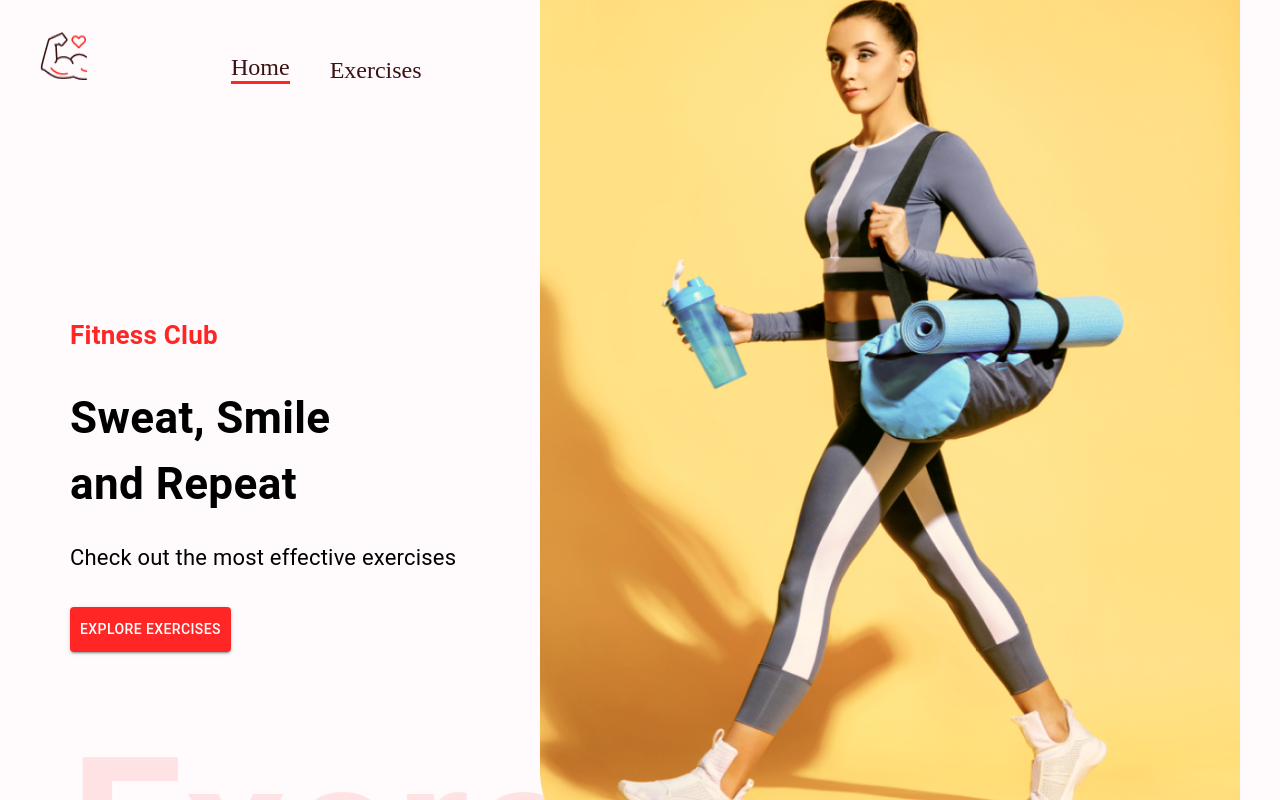
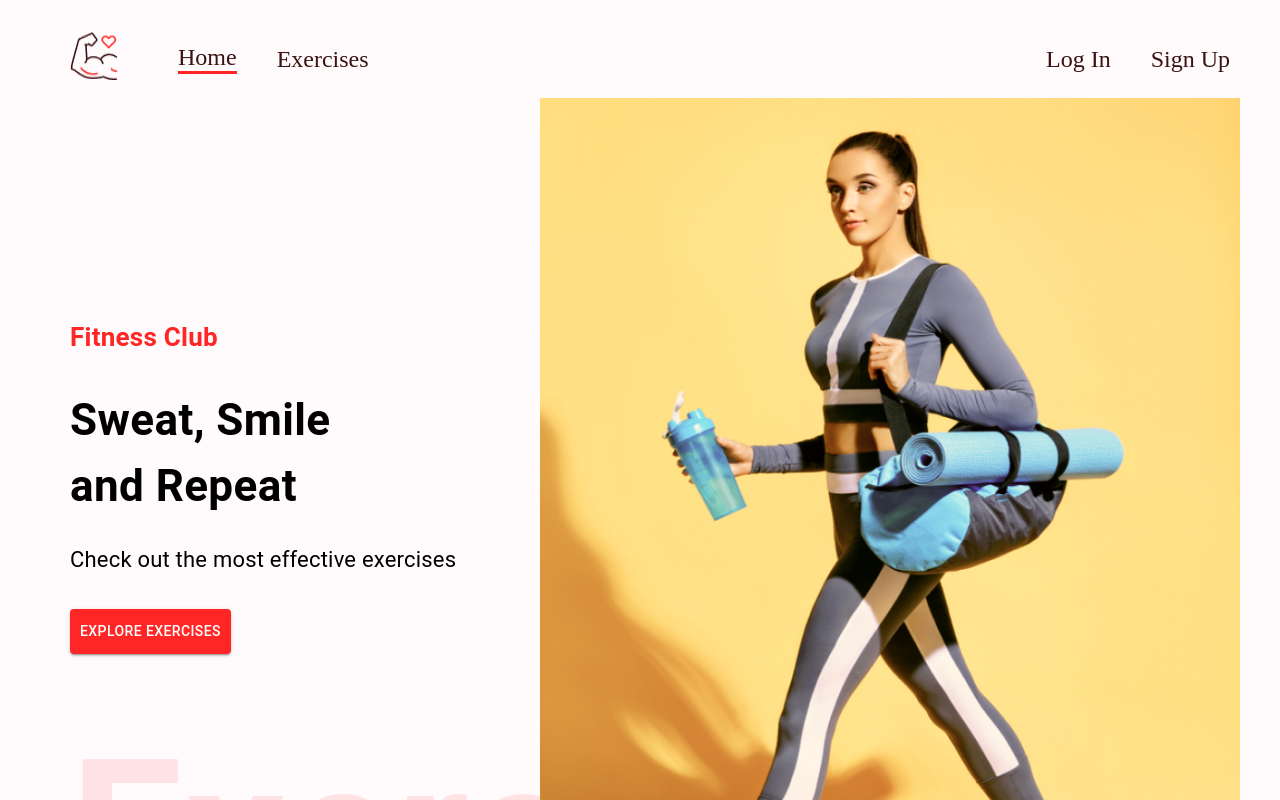
Before and after one commit to weichinglim/fitness-website, a React (Create React App) app: page / in a window 1280 px wide. Shown: the top 800 px of the page. Built offline with nearby package versions, Linux system fonts and the light colour scheme; no server answers.

Commit message:
Add LogIn, SignUp to navbar

```diff
--- a/package.json
+++ b/package.json
@@ -6,6 +6,7 @@
     "@emotion/react": "^11.14.0",
     "@emotion/styled": "^11.14.0",
     "@mui/material": "^7.1.0",
+    "@supabase/supabase-js": "^2.50.2",
     "@testing-library/dom": "^10.4.0",
     "@testing-library/jest-dom": "^6.6.3",
     "@testing-library/react": "^16.3.0",
--- a/src/App.css
+++ b/src/App.css
@@ -59,7 +59,7 @@ body {
   top: 0px;
   width: 700px;
   height: 900px;
-  margin-top: -330px;
+  margin-top: -200px;
 
 }
 
--- a/src/App.js
+++ b/src/App.js
@@ -7,17 +7,24 @@ import ExerciseDetail from './pages/ExerciseDetail';
 import Home from './pages/Home';
 import Navbar from './components/Navbar';
 import Footer from './components/Footer';
+import LogIn from './components/LogIn';
+import SignUp from './components/SignUp';
 
 const App = () => {
   return (
+    <>
+    <Navbar />
     <Box width="400px" sx={{width: {xl: '1488px '}}} m="auto" >
-        <Navbar />
         <Routes>
             <Route path="/" element={<Home />} />
             <Route path="/exercise/:id" element={<ExerciseDetail />} />
+            <Route> path = </Route>
+            <Route path="/login" element={<LogIn/>} />
+            <Route path="/signup" element={<SignUp />} />
         </Routes>
         <Footer />
     </Box>
+    </>
   )
 }
 
--- a/src/components/HeroBanner.js
+++ b/src/components/HeroBanner.js
@@ -27,7 +27,7 @@ const HeroBanner = () => {
             activeClass="active-link" // apply class when target is active
             style={{ textDecoration: 'none', color: '#3A1212', cursor: 'pointer'}}
           >
-            <Button variant='contained' color='error' href='#exercises' sx={{backgroundColor: '#FF2625', padding:'10px'}} >
+            <Button variant='contained' color='error' sx={{backgroundColor: '#FF2625', padding:'10px'}} >
                 Explore Exercises
             </Button>
           </ScrollLink>
@@ -39,5 +39,5 @@ const HeroBanner = () => {
     </Box>
   )
 }
-
+// Removed in  href='#exercises' <Button>
 export default HeroBanner;
--- /dev/null
+++ b/src/components/LogIn.js
@@ -0,0 +1,13 @@
+import React from 'react'
+
+const LogIn = () => {
+  return (
+    <div>LogIn
+        <h2>Log In Page</h2>
+
+    </div>
+
+  )
+}
+
+export default LogIn
--- a/src/components/Navbar.js
+++ b/src/components/Navbar.js
@@ -1,26 +1,44 @@
 import React from 'react';
-import { Link } from 'react-router-dom';
+import { NavLink, useLocation } from 'react-router-dom';
 import { Stack } from '@mui/material';
 import { Link as ScrollLink } from 'react-scroll';
 
 import Logo from '../assets/images/Logo.png';
 
 const Navbar = ({ onExercisesClick }) => {
+
+  const location = useLocation(); // to show or hide certain navbar elements on diff pages
+
+  const linkStyle = ({isActive}) => ({
+    textDecoration: 'none',
+    color: '#3A1212',
+    borderBottom: isActive? '3px solid #FF2625' : 'none',
+  });
+
   return (
-    <Stack direction='row' justifyContent='space-around' sx={{gap: { sm: '123px', xs: '40px'}, mt: {sm: '32px', xs:'20px'}, justifyContent:'none'}} px='20px' >
-      <Link to= "/" >
-        <img src={Logo} alt="logo" style={{width: '48px', height:'48px', margin:'0 20px'}} />
-      </Link>
+    <Stack
+      direction='row'
+      justifyContent='space-between'
+      alignItems='center'
+      px='50px'
+      sx={{gap: { sm: '123px', xs: '40px'}, mt: {sm: '32px', xs:'20px'}, justifyContent:'space-between'}}
+    >
+
+    {/* Justified Left on Page */}
     <Stack
         direction='row'
         gap='40px'
         fontSize='24px'
-        alignItems='flex-end'
+        alignItems='center'
       >
-        <Link to='/' style={{textDecoration:'none', color:'#3A1212', borderBottom:'3px solid #FF2625'}} >Home</Link>
+        <NavLink to= "/" >
+          <img src={Logo} alt="logo" style={{width: '48px', height:'48px', margin:'0 20px'}} />
+        </NavLink>
+        <NavLink to='/' style={linkStyle} >Home</NavLink>
+
         {/* <a href="#exercises" style={{textDecoration: 'none', color: '#3A1212' }} >Exercises</a> */}
-
-        <ScrollLink
+        {location.pathname !== '/login' && location.pathname !== '/signup' &&
+          (<ScrollLink
           to="searchExercises"
           smooth={true}
           duration={500}
@@ -31,7 +49,21 @@ const Navbar = ({ onExercisesClick }) => {
         >
           Exercises
         </ScrollLink>
+        )}
+
       </Stack>
+
+      {/* Justified Right on Page */}
+      <Stack
+          direction='row'
+          gap='40px'
+          fontSize='24px'
+          alignItems='center'
+      >
+        <NavLink to='/login' style={linkStyle} >Log In</NavLink>
+        <NavLink to='/signup' style={linkStyle} >Sign Up</NavLink>
+      </Stack>
+
     </Stack>
   )
 }
--- /dev/null
+++ b/src/components/SignUp.js
@@ -0,0 +1,12 @@
+import React from 'react'
+
+const SignUp = () => {
+  return (
+    <div>Sign Up
+        <h2>Sign Up Page</h2>
+
+    </div>
+  )
+}
+
+export default SignUp
--- /dev/null
+++ b/src/config/supabaseClient.js
@@ -0,0 +1,8 @@
+
+import { createClient } from '@supabase/supabase-js'
+
+const supabaseUrl = process.env.REACT_APP_SUPABASE_URL
+const supabaseKey = process.env.REACT_APP_ANON_KEY
+const supabase = createClient(supabaseUrl, supabaseKey)
+
+export default supabase
--- a/src/pages/Home.js
+++ b/src/pages/Home.js
@@ -1,13 +1,15 @@
 import React, { use } from 'react';
 import { useState } from 'react';
 import { Box } from '@mui/material';
+import supabase from '../config/supabaseClient';
 
 import HeroBanner from '../components/HeroBanner';
 import SearchExercises from '../components/SearchExercises';
 import Exercises from '../components/Exercises';
 
 const Home = () => {
-  {/* (7) Moves/ Have in Home because changes in these states must be reflected across all pages, not only in SearchExercies */}
+  console.log(supabase)
+  // (7) Moves/ Have in Home because changes in these states must be reflected across all pages, not only in SearchExercies
   const [exercises, setExercises] = useState([]);
   const [bodyPart, setBodyPart] = useState('all');
 
```
Also changed, not shown: 1 other file (tests, documents, lock files or other folders). Lines whose indentation alone changed are shown as unchanged.
